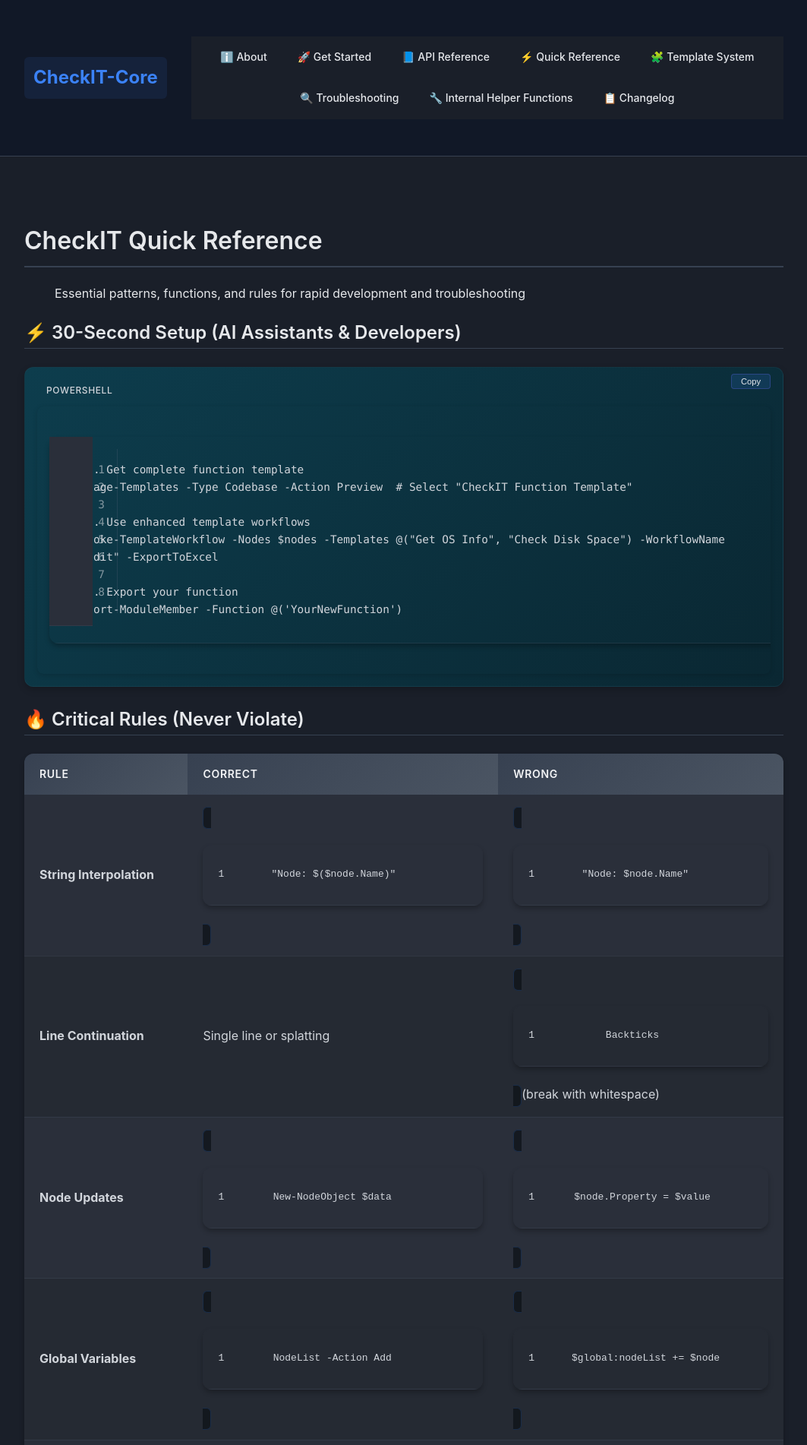
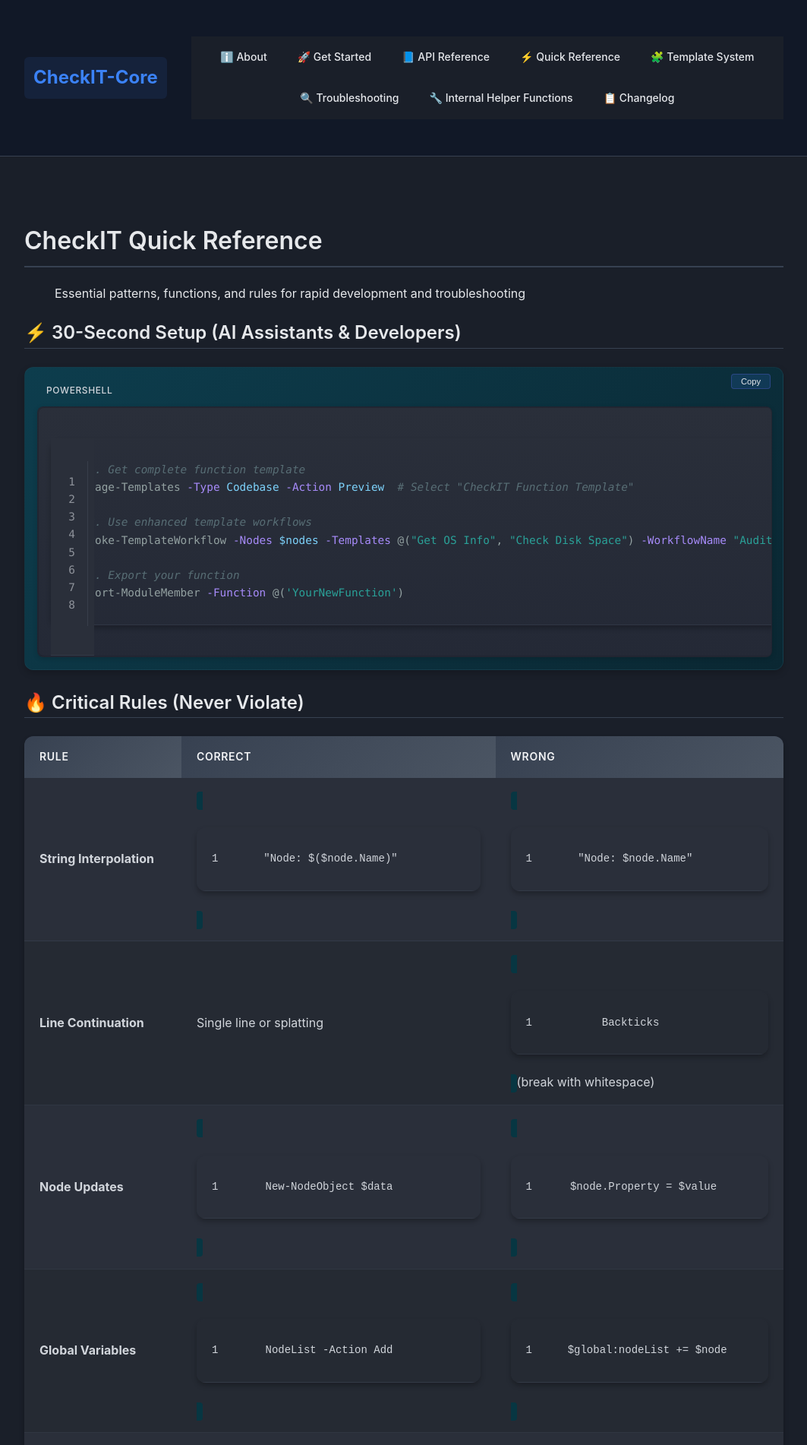
Before and after one commit to nyantoasty/CheckIT-Documentation, a Jekyll site: the page built from archive/quick-reference.md, in a window 1280 px wide. Shown: the top 1902 px of the page at 76% size, without its empty margins (108-1171 px from the left). Built offline with Jekyll 4.4.1, drawn with Linux system fonts in a browser that asks for light colours; some of the changed text lies outside the part shown.

Commit message:
Cleanly combing code styles

```diff
--- a/assets/style.css
+++ b/assets/style.css
@@ -635,7 +635,7 @@
   }
 }
 /***********************************
- * CODE STYLING & SYNTAX HIGHLIGHTING - FIXED VERSION
+ * CODE STYLING & SYNTAX HIGHLIGHTING - IMPROVED SCROLLBAR VERSION
  ***********************************/
 
 /* Outer container with teal background */
@@ -665,20 +665,6 @@
   text-align: left !important;
 }
 
-/* Eliminate all potential nested containers within code blocks */
-.highlight,
-.highlight pre,
-.highlight code,
-.highlight div,
-.code-example > div:not(.highlight),
-div.highlight {
-  width: 100% !important;
-  margin: 0 !important;
-  padding: 0 !important;
-  border: none !important;
-  background: transparent !important;
-}
-
 /* Style only the main visible code container */
 .highlight {
   background: linear-gradient(to bottom, #2a2f3a 0%, #242936 100%) !important;
@@ -686,6 +672,8 @@
   overflow: hidden !important;
   box-shadow: 0 2px 6px rgba(0, 0, 0, 0.15) !important;
   border: 1px solid rgba(30, 34, 45, 0.6) !important;
+  width: 100% !important;
+  margin: 0 !important;
 }
 
 /* Code content area with proper spacing */
@@ -697,6 +685,7 @@
   font-size: 0.9rem !important;
   color: #d1d5db !important;
   font-family: 'Consolas', 'Monaco', 'Lucida Console', monospace !important;
+  white-space: pre !important; /* Return to pre formatting */
 }
 
 /* Force full width on all nested elements */
@@ -713,7 +702,7 @@
 /* Ensure code cells take full width */
 .highlight td.rouge-code {
   width: 100% !important;
-  padding: 1rem !important;
+  padding: 0 1rem !important;
   background: transparent !important;
 }
 
@@ -758,43 +747,105 @@
   border-color: rgba(99, 102, 241, 0.4) !important;
 }
 
-/* Code wrapping - prevent horizontal scrolling */
-.highlight pre {
-  white-space: pre-wrap !important;
-  word-wrap: break-word !important;
-  word-break: break-word !important;
-  overflow-wrap: break-word !important;
-  overflow-x: hidden !important; /* Hide horizontal scrollbar */
+/* Nicer scrollbars for code blocks */
+.highlight pre::-webkit-scrollbar {
+  height: 8px !important;
+  background-color: rgba(30, 34, 45, 0.2) !important;
 }
 
-.highlight code {
-  white-space: pre-wrap !important;
-  word-wrap: break-word !important;
-  word-break: break-word !important;
-  overflow-wrap: break-word !important;
+.highlight pre::-webkit-scrollbar-thumb {
+  background: rgba(59, 130, 246, 0.3) !important;
+  border-radius: 4px !important;
 }
 
-/* Ensure code content has enough space */
-.highlight > pre,
-.highlight .rouge-table pre {
-  padding: 1rem !important;
-  background: transparent !important;
-  font-size: 0.9rem !important;
-  color: #d1d5db !important;
-  font-family: 'Consolas', 'Monaco', 'Lucida Console', monospace !important;
-  max-width: 100% !important;
+.highlight pre::-webkit-scrollbar-thumb:hover {
+  background: rgba(59, 130, 246, 0.5) !important;
 }
 
-/* Adjust line number spacing for wrapped code */
-.highlight .lineno {
+.highlight pre::-webkit-scrollbar-track {
+  background: rgba(30, 34, 45, 0.2) !important;
+  border-radius: 4px !important;
+}
+
+/* Restore syntax highlighting colors */
+.highlight .c, .highlight .c1, .highlight .cm {
   color: #586e75 !important;
-  display: inline-block !important;
-  padding: 0 0.5rem 0 0.25rem !important;
-  margin-right: 0.5rem !important;
-  border-right: 1px solid rgba(100, 110, 130, 0.4) !important;
-  text-align: right !important;
-  min-width: 1rem !important;
-  user-select: none !important;
-  opacity: 0.6 !important;
-  vertical-align: top !important; /* Align to top for multi-line wrapping */
+  font-style: italic !important;
 }
+
+.highlight .k, .highlight .kd, .highlight .kt {
+  color: #fb923c !important;
+  font-weight: bold !important;
+}
+
+.highlight .s, .highlight .s1, .highlight .s2, .highlight .sb {
+  color: #2aa198 !important;
+}
+
+.highlight .nv, .highlight .vg {
+  color: #7dd3fc !important;
+}
+
+.highlight .n, .highlight .nf {
+  color: #93a1a1 !important;
+}
+
+.highlight .nb {
+  color: #fbbf24 !important;
+}
+
+.highlight .m, .highlight .mi, .highlight .mf {
+  color: #d33682 !important;
+}
+
+.highlight .o, .highlight .ow {
+  color: #859900 !important;
+}
+
+.highlight .p, .highlight .bp, .highlight .vc, .highlight .vi, .highlight .il {
+  color: #93a1a1 !important;
+}
+
+.highlight .na {
+  color: #a78bfa !important;
+}
+
+.highlight .nt {
+  color: #a78bfa !important;
+}
+
+.highlight .err {
+  color: #dc322f !important;
+  background: none !important;
+}
+
+/* PowerShell specific syntax highlighting */
+.highlight .nx {
+  color: #7dd3fc !important; /* PowerShell cmdlet names */
+}
+
+.highlight .nf {
+  color: #93c5fd !important; /* PowerShell functions */
+}
+
+.highlight .nb {
+  color: #fbbf24 !important; /* PowerShell built-ins */
+}
+
+/* Fix double highlighting for nested divs */
+.code-example .highlight div {
+  background: transparent !important;
+  margin: 0 !important;
+  padding: 0 !important;
+  border: none !important;
+}
+
+/* Make sure inline code looks good */
+p code, li code, td code, th code {
+  background: #073642 !important;
+  color: #93a1a1 !important;
+  padding: 0.25rem 0.5rem !important;
+  border-radius: 0.25rem !important;
+  border: none !important;
+  font-size: 0.875rem !important;
+}
```
